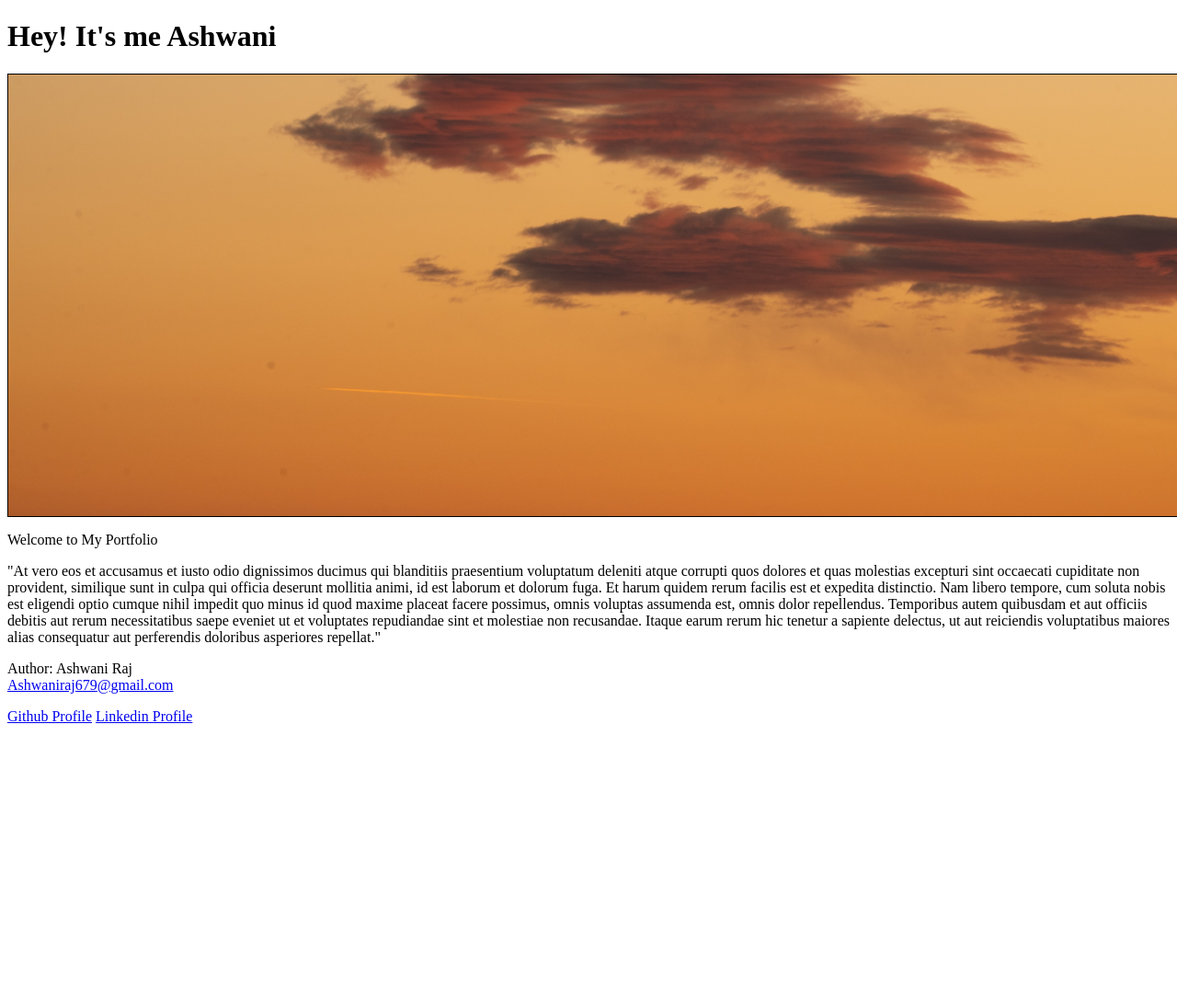
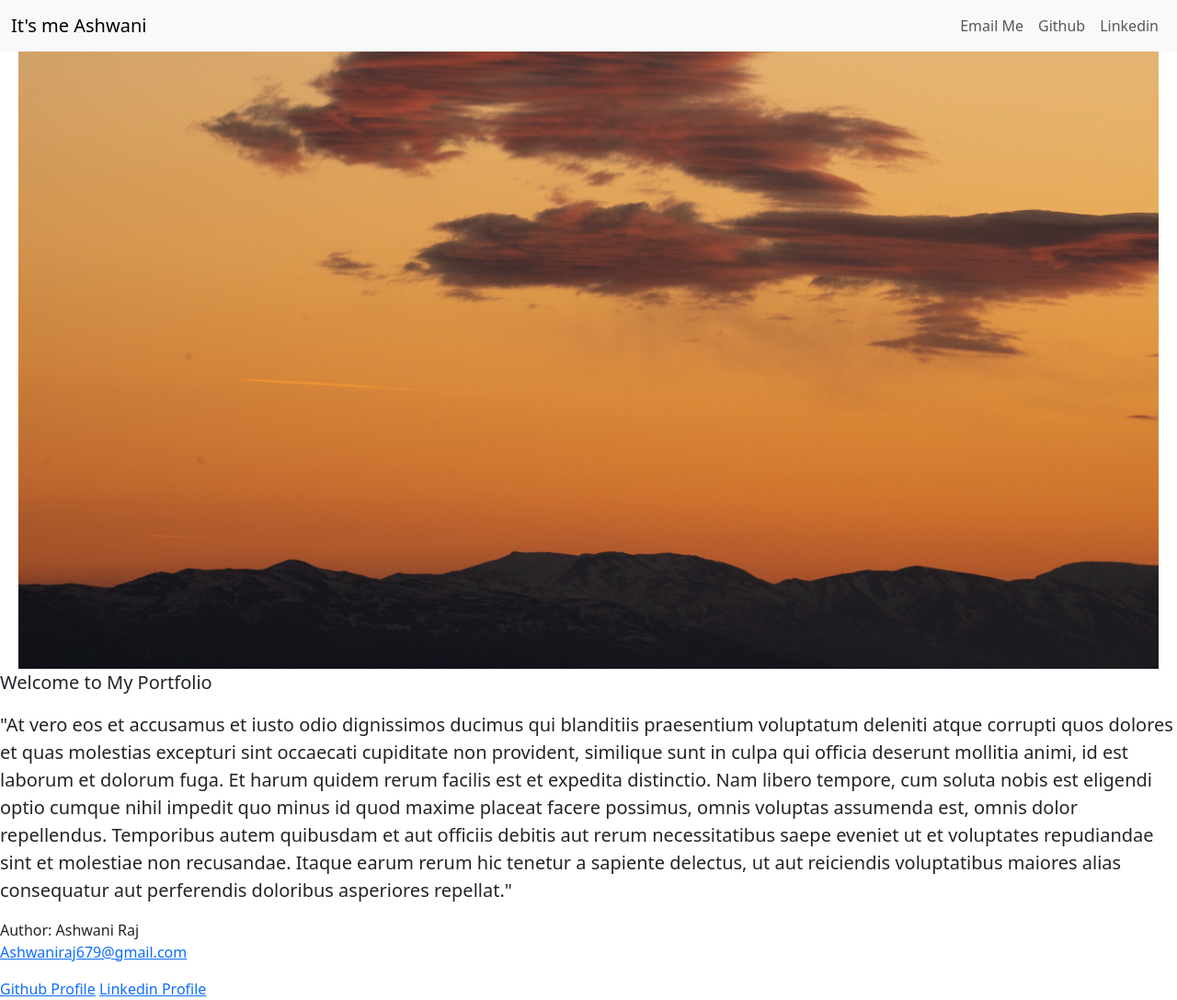
Before and after one commit to Ashwaniraj679/Flask_webapp, a Flask app: page / in a window 1280 px wide; the page is wider, and only the part inside the window is pictured. Shown: that part at 92% size. Before the commit the page ends 786 px from the top of that part, so only its background shows below. Run offline with Flask 2, Linux system fonts and the light colour scheme.

Commit message:
Trying to figure something out

```diff
--- a/templates/home.html
+++ b/templates/home.html
@@ -1,35 +1,51 @@
 <!DOCTYPE html>
 <html>
     <head>
+        <link href="https://cdn.jsdelivr.net/npm/bootstrap@5.3.0-alpha1/dist/css/bootstrap.min.css" rel="stylesheet" integrity="sha384-GLhlTQ8iRABdZLl6O3oVMWSktQOp6b7In1Zl3/Jr59b6EGGoI1aFkw7cmDA6j6gD" crossorigin="anonymous">
         <title>
             Data World
         </title>
         <style>
-            .image-container {
-                width: 1480px;
-                height: 480px;
-                overflow: hidden;
-                border: 1px solid black;
+            img {
+                display: block;
+                margin: auto;
+                max-width: 100%;
+                height: auto;
+                padding: 0 20px;
             }
 
-            .image-container img {
-                width: 100%;
-                height: 100%;
-                object-fit: cover;
-            }
         </style>
     </head>
     <body>
-        <h1>
-            Hey! It's me Ashwani
-        </h1>
-        <div class="image-container">
-            <img src= "{{url_for('static', filename='Images/home_img_unsplash.jpeg')}}">
+        <header class="navbar navbar-expand-lg navbar-light bg-light">
+            <div class="container-fluid">
+                <a class="navbar-brand" href="#">It's me Ashwani</a>
+                <button class="navbar-toggler" type="button" data-bs-toggle="collapse" data-bs-target="#navbarNav" aria-controls="navbarNav" aria-expanded="false" aria-label="Toggle navigation">
+                <span class="navbar-toggler-icon"></span>
+            </button>
+            <div class="collapse navbar-collapse" id="navbarNav">
+                <ul class="navbar-nav ms-auto">
+                    <li class="nav-item">
+                    <a class="nav-link" href="mailto:Ashwaniraj679@gmail.com">Email Me</a>
+                </li>
+                <li class="nav-item">
+                    <a class="nav-link" href = "https://github.com/Ashwaniraj679", target = "_blank"> Github</a>
+                </li>
+                <li class="nav-item">
+                    <a class="nav-link" href="https://www.linkedin.com/in/ashwani-raj-07149a224/", target = "_blank"> Linkedin</a>
+                </li>
+                </ul>
+            </div>
+            </div>
+        </header>
+
+        <div class="b-example-divider"></div>
+        <img src= "{{url_for('static', filename='Images/home_img_unsplash.jpeg')}}">
         </div>
-            <p>
+            <p class= "lead">
             Welcome to My Portfolio
             </p>
-            <p>
+            <p class="lead">
                 "At vero eos et accusamus et iusto odio dignissimos ducimus qui blanditiis praesentium voluptatum deleniti
                 atque corrupti quos dolores et quas molestias excepturi sint occaecati cupiditate non provident, similique sunt in culpa qui officia deserunt mollitia animi, id est laborum et dolorum fuga. Et harum quidem rerum facilis est et expedita distinctio. Nam libero tempore, cum soluta nobis est eligendi optio cumque nihil impedit quo minus id quod maxime placeat facere possimus, omnis voluptas assumenda est, omnis dolor repellendus. Temporibus autem quibusdam et aut officiis debitis aut rerum necessitatibus saepe eveniet ut et voluptates repudiandae sint et molestiae non recusandae. Itaque earum rerum hic tenetur a sapiente delectus,
                 ut aut reiciendis voluptatibus maiores alias consequatur aut perferendis doloribus asperiores repellat."
```
Also changed, not shown: static/Images/home_img_unsplash.jpeg.
